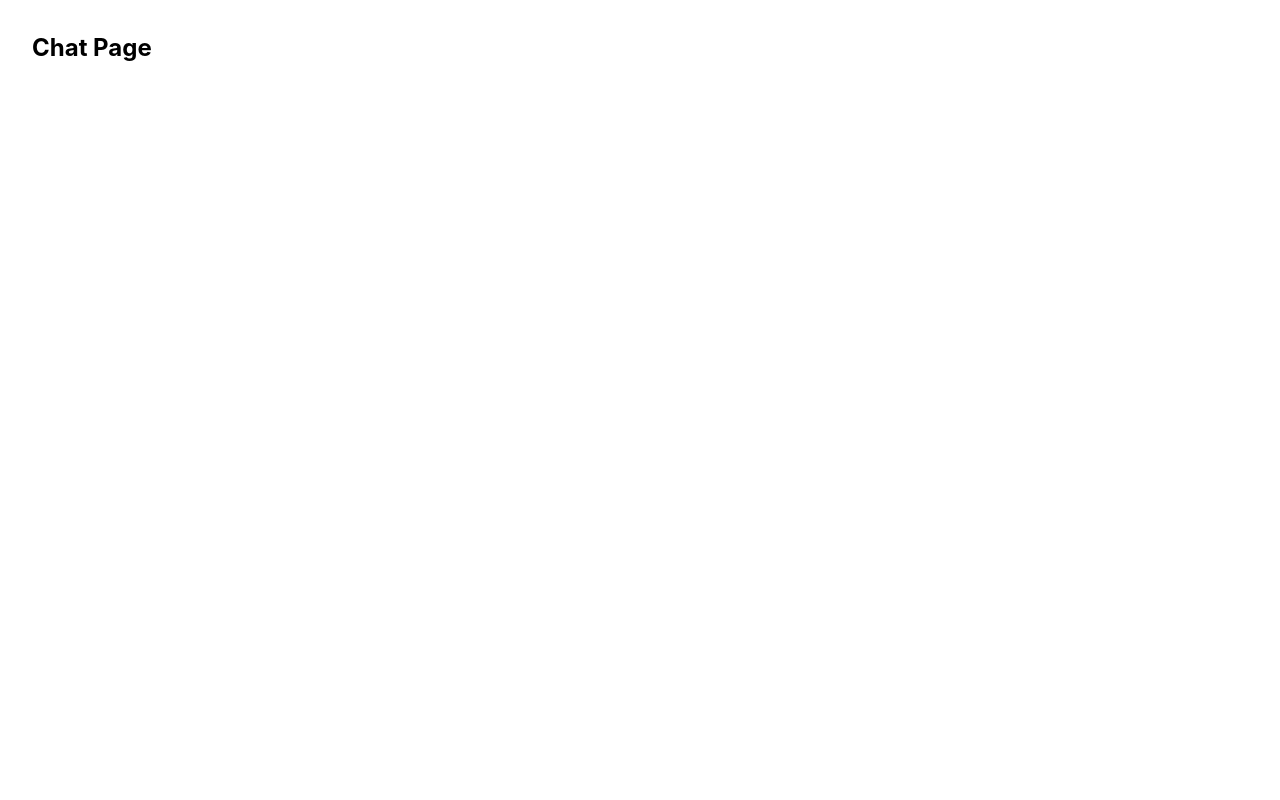
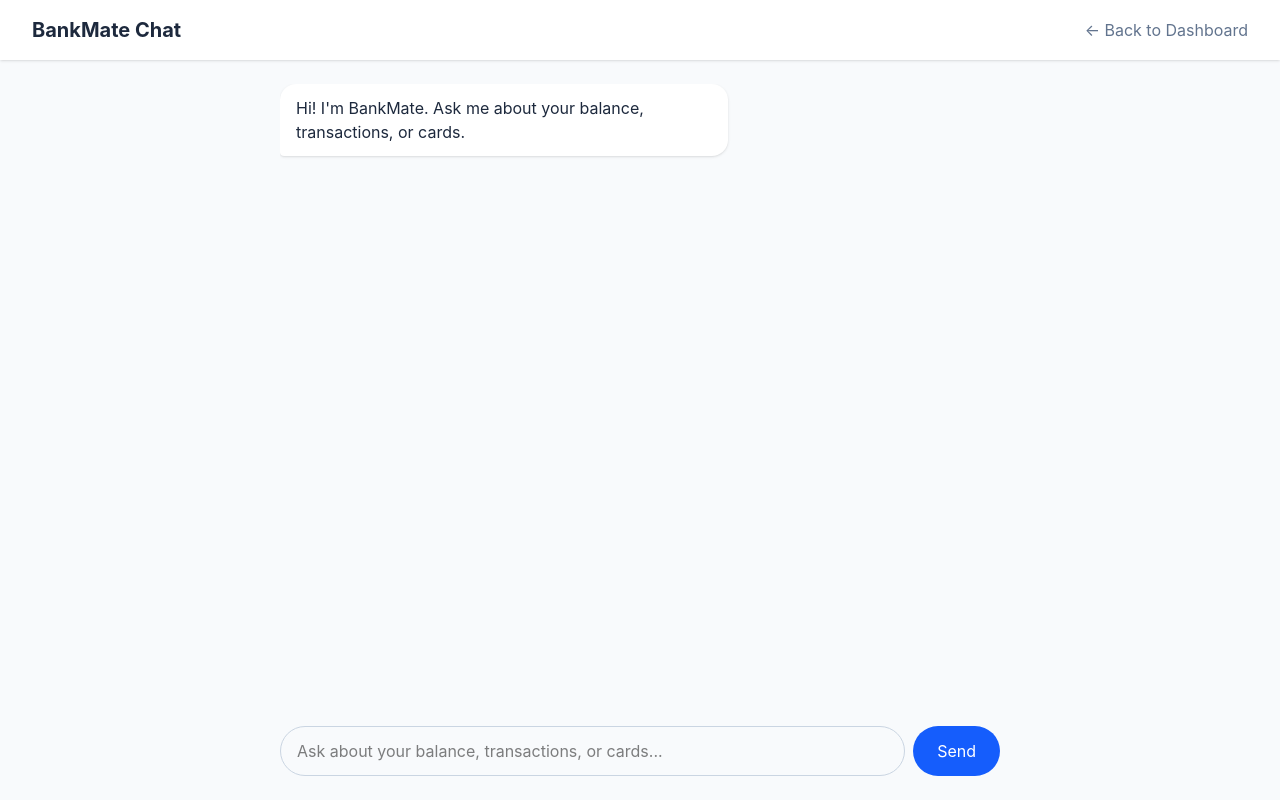
Before and after one commit to yashvardhanshah/BankMate, a React app in the folder frontend/: page /chat in a window 1280 px wide. Built offline with nearby package versions, Linux system fonts and the light colour scheme; the HTML template or start-up script is replaced by a standard one.

Commit message:
Add real chat page connected to authenticated /chat endpoint

```diff
--- a/frontend/src/App.jsx
+++ b/frontend/src/App.jsx
@@ -5,9 +5,7 @@ import SignupPage from './pages/SignupPage'
 
 import DashboardPage from './pages/DashboardPage'
 
-function ChatPage() {
-  return <h1 className="text-2xl font-bold p-8">Chat Page</h1>
-}
+import ChatPage from './pages/ChatPage'
 
 function App() {
   return (
--- /dev/null
+++ b/frontend/src/pages/ChatPage.jsx
@@ -0,0 +1,104 @@
+import { useState, useRef, useEffect } from 'react'
+
+function ChatPage() {
+  const [messages, setMessages] = useState([
+    { role: 'assistant', text: "Hi! I'm BankMate. Ask me about your balance, transactions, or cards." }
+  ])
+  const [input, setInput] = useState('')
+  const [sending, setSending] = useState(false)
+  const messagesEndRef = useRef(null)
+
+  useEffect(() => {
+    messagesEndRef.current?.scrollIntoView({ behavior: 'smooth' })
+  }, [messages])
+
+  async function handleSend(e) {
+    e.preventDefault()
+    if (!input.trim()) return
+
+    const userMessage = { role: 'user', text: input }
+    setMessages((prev) => [...prev, userMessage])
+    setInput('')
+    setSending(true)
+
+    try {
+      const token = localStorage.getItem('token')
+      const response = await fetch('http://127.0.0.1:8000/chat', {
+        method: 'POST',
+        headers: {
+          'Content-Type': 'application/json',
+          'Authorization': `Bearer ${token}`
+        },
+        body: JSON.stringify({ message: userMessage.text })
+      })
+
+      const data = await response.json()
+      setMessages((prev) => [...prev, { role: 'assistant', text: data.reply }])
+    } catch (err) {
+      setMessages((prev) => [...prev, { role: 'assistant', text: 'Something went wrong. Please try again.' }])
+    } finally {
+      setSending(false)
+    }
+  }
+
+  return (
+    <div className="min-h-screen bg-slate-50 flex flex-col">
+      <nav className="bg-white shadow-sm px-8 py-4 flex justify-between items-center">
+        <h1 className="text-xl font-bold text-slate-800">BankMate Chat</h1>
+        <a href="/dashboard" className="text-slate-500 hover:text-slate-800">
+          ← Back to Dashboard
+        </a>
+      </nav>
+
+      <div className="flex-1 max-w-3xl w-full mx-auto p-6 flex flex-col">
+        <div className="flex-1 overflow-y-auto space-y-4 mb-4">
+          {messages.map((msg, index) => (
+            <div
+              key={index}
+              className={`flex ${msg.role === 'user' ? 'justify-end' : 'justify-start'}`}
+            >
+              <div
+                className={`max-w-md px-4 py-3 rounded-2xl ${
+                  msg.role === 'user'
+                    ? 'bg-blue-600 text-white rounded-br-sm'
+                    : 'bg-white text-slate-800 shadow-sm rounded-bl-sm'
+                }`}
+              >
+                {msg.text}
+              </div>
+            </div>
+          ))}
+
+          {sending && (
+            <div className="flex justify-start">
+              <div className="bg-white text-slate-400 shadow-sm px-4 py-3 rounded-2xl rounded-bl-sm">
+                Typing...
+              </div>
+            </div>
+          )}
+
+          <div ref={messagesEndRef} />
+        </div>
+
+        <form onSubmit={handleSend} className="flex gap-2">
+          <input
+            type="text"
+            value={input}
+            onChange={(e) => setInput(e.target.value)}
+            placeholder="Ask about your balance, transactions, or cards..."
+            className="flex-1 border border-slate-300 rounded-full px-4 py-3 focus:outline-none focus:ring-2 focus:ring-blue-500"
+          />
+          <button
+            type="submit"
+            disabled={sending}
+            className="bg-blue-600 text-white px-6 py-3 rounded-full hover:bg-blue-700 transition disabled:opacity-50"
+          >
+            Send
+          </button>
+        </form>
+      </div>
+    </div>
+  )
+}
+
+export default ChatPage
```
